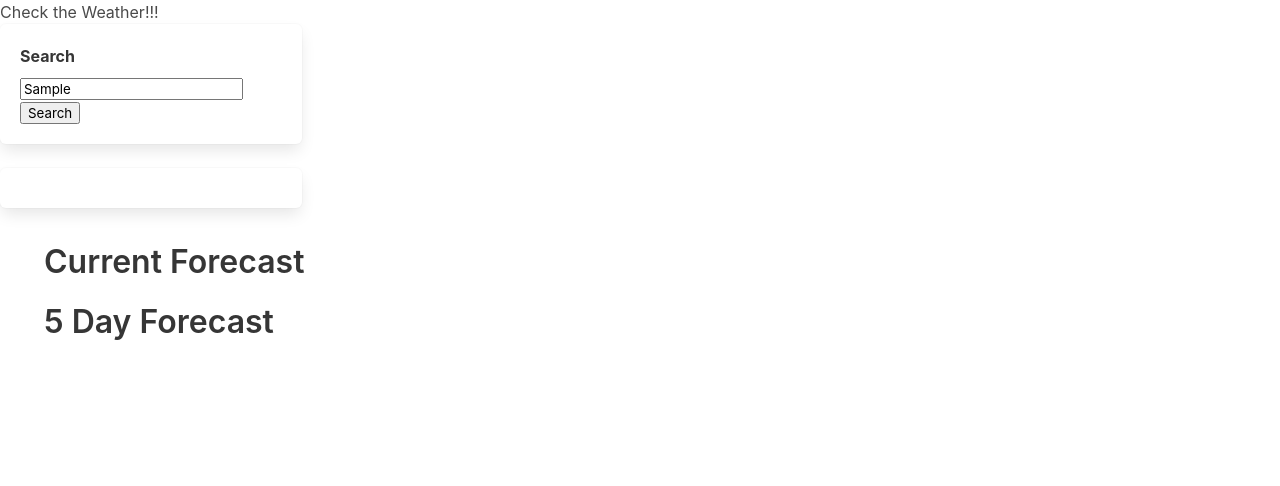
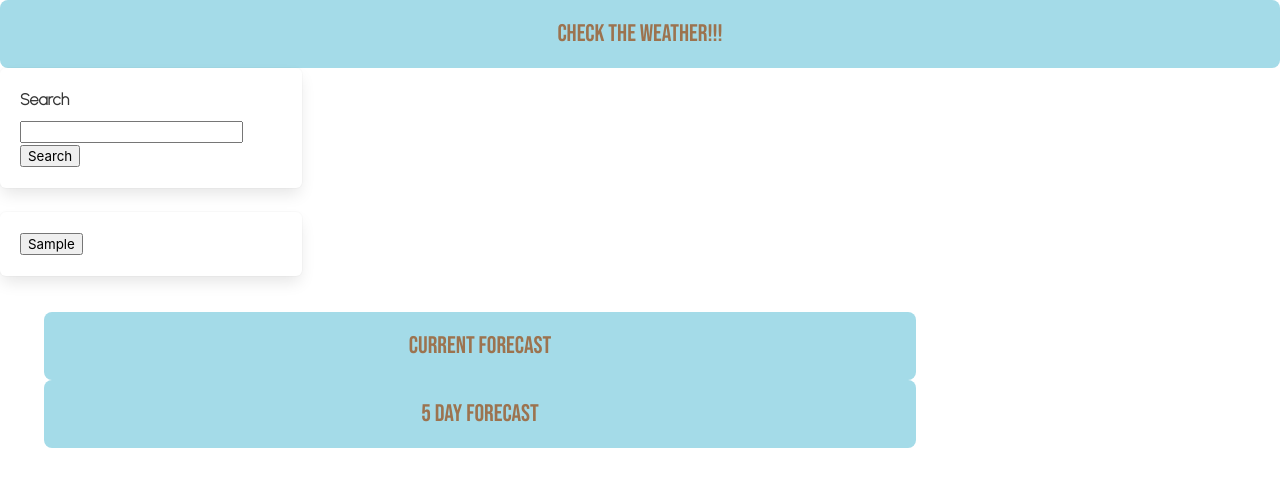
Before and after one commit to distractabee/weather-app-challenge, a plain HTML site: page index.html in a window 1280 px wide. Both pictures are taken after typing "Sample" into the empty fields and a click on the button "Search". Drawn offline with nearby package versions, Linux system fonts and the light colour scheme.

```diff
--- a/index.html
+++ b/index.html
@@ -9,7 +9,7 @@
     <link rel="stylesheet" href="
     https://cdn.jsdelivr.net/npm/bulma@0.9.4/css/bulma.min.css
     ">
-    <link rel="stylesheet" href="styles.css">
+    <link rel="stylesheet" href="style.css">
     <title>Jessica's Weather App!</title>
 </head>
 <body>
@@ -33,13 +33,13 @@
     </div>
     <div class="column is-three-quarters">
         <section class="container is-fluid">
-            <h2 class="title" id="city-name">Current Forecast</h2>
+            <h2 id="city-name">Current Forecast</h2>
             <div id="current-weather">
 
             </div>
         </section>
         <section class="container is-fluid">
-            <h2 class="title">5 Day Forecast</h2>
+            <h2>5 Day Forecast</h2>
             <div id="five-day-forecast">
             </div>
         </section>
--- a/script.js
+++ b/script.js
@@ -29,6 +29,31 @@ function saveSearches(upperCaseInput) {
         storedData = []
         storedData.push(upperCaseInput)
     } else {
+        let filteredData = storedData.filter(data => data.toLowerCase() === upperCaseInput.toLowerCase())
+        if (filteredData.length === 0) {
+            storedData.push(upperCaseInput)
+        }
+    };
+    localStorage.setItem("city", JSON.stringify(storedData))
+};
 
+function populateSearchHistory() {
+    document.getElementById('previous-searches').innerHTML = "";
+    let storedData = JSON.parse(localStorage.getItem('city'));
+    let searchHistoryDiv = document.createElement('div');
+
+    if (storedData) {
+        for (var i = storedData.length - 1; i >= 0; i--) {
+            var btn = document.createElement('button');
+            btn.innerHTML = storedData[i]
+            btn.className = "search-history-btn"
+            btn.addEventListener("click", function (event) {
+                event.preventDefault();
+                let cityName = event.target.innerHTML;
+                searchCoordinates(cityName);
+            })
+            searchHistoryDiv.append(btn)
+        }
     }
-}
+    document.getElementById('previous-searches').append(searchHistoryDiv)
+};
--- a/style.css
+++ b/style.css
@@ -1,2 +1,27 @@
 /* headings font-family: 'Bebas Neue', sans-serif;
  body font-family: 'Urbanist', sans-serif; */
+ :root {
+    --primary: #a4dbe8;
+    --secondary: #5f909c;
+    --tertiary: #9C734F;
+    --light: #fff;
+    --dark: #000;
+    --error: rgb(228, 46, 1);
+    --spacing-one: calc(1rem * 0.5);
+    --spacing-two: calc(1rem);
+ }
+
+ body {
+    font-family: 'Urbanist', sans-serif;
+ }
+
+ h1,
+ h2 {
+    font-family: 'Bebas Neue', sans-serif;
+    background-color: var(--primary);
+    color: var(--tertiary);
+    border-radius: 8px;
+    text-align: center;
+    font-size: x-large;
+    padding: var(--spacing-two)
+ }
```
